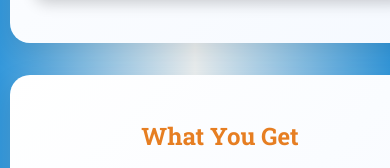
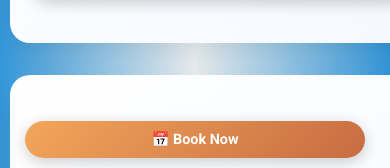
Before and after one commit to EtienRousseau/EtienRousseau.github.io, a plain HTML site: page index.html in a window 390 px wide. Shown: the part 676-844 px from the top of the page. Drawn offline with Linux system fonts and the light colour scheme.

Commit message:
Update index.html

```diff
--- a/index.html
+++ b/index.html
@@ -285,51 +285,29 @@ background-image: url('https://raw.githubusercontent.com/EtienRousseau/EtienRous
 
     @media (max-width: 768px) {
       #theme-toggle {
+        top: 10px;
+        right: 10px;
         padding: 6px 12px;
         font-size: 0.9em;
       }
+
+      .floating-cta {
+        position: fixed;
+        bottom: 20px;
+        left: 50%;
+        transform: translateX(-50%);
+        width: calc(100% - 40px);
+        max-width: 300px;
+        text-align: center;
+        justify-content: center;
+        padding: 12px 20px;
+        font-size: 1em;
       }
 
-    /* Add fun animations */
-    @keyframes float {
-        0% { transform: translateY(0px); }
-        50% { transform: translateY(-10px); }
-        100% { transform: translateY(0px); }
+      .floating-cta:hover {
+        transform: translateX(-50%) translateY(-2px);
       }
 
-    @keyframes pulse {
-        0% { transform: scale(1); }
-        50% { transform: scale(1.05); }
-        100% { transform: scale(1); }
-    }
-
-    /* Add highlight effect for What You Get section */
-    .highlight {
-        color: #e67e22;
-        font-weight: bold;
-        position: relative;
-        z-index: 1;
-    }
-
-    .highlight::after {
-        content: '';
-        position: absolute;
-        bottom: -2px;
-        left: 0;
-        width: 100%;
-        height: 4px;
-        background: linear-gradient(90deg, #f1c40f, #f39c12);
-        z-index: -1;
-        transform: scaleX(0);
-        transition: transform 0.3s ease;
-    }
-
-    li:hover .highlight::after {
-        transform: scaleX(1);
-    }
-
-    /* Mobile responsive styles */
-    @media (max-width: 768px) {
       body {
         padding: 10px;
       }
@@ -401,12 +379,6 @@ background-image: url('https://raw.githubusercontent.com/EtienRousseau/EtienRous
         height: 300px;
       }
 
-        #theme-toggle {
-            top: 10px;
-            right: 10px;
-            font-size: 0.9em;
-        }
-
       ul {
         padding-left: 20px;
         text-align: left;
@@ -417,7 +389,45 @@ background-image: url('https://raw.githubusercontent.com/EtienRousseau/EtienRous
       }
     }
 
-    /* Small phone adjustments */
+    /* Add fun animations */
+    @keyframes float {
+        0% { transform: translateY(0px); }
+        50% { transform: translateY(-10px); }
+        100% { transform: translateY(0px); }
+    }
+
+    @keyframes pulse {
+        0% { transform: scale(1); }
+        50% { transform: scale(1.05); }
+        100% { transform: scale(1); }
+    }
+
+    /* Add highlight effect for What You Get section */
+    .highlight {
+        color: #e67e22;
+        font-weight: bold;
+        position: relative;
+        z-index: 1;
+    }
+
+    .highlight::after {
+        content: '';
+        position: absolute;
+        bottom: -2px;
+        left: 0;
+        width: 100%;
+        height: 4px;
+        background: linear-gradient(90deg, #f1c40f, #f39c12);
+        z-index: -1;
+        transform: scaleX(0);
+        transition: transform 0.3s ease;
+    }
+
+    li:hover .highlight::after {
+        transform: scaleX(1);
+    }
+
+    /* Mobile responsive styles */
     @media (max-width: 380px) {
         h1 {
             font-size: 1.6em;
@@ -434,6 +444,42 @@ background-image: url('https://raw.githubusercontent.com/EtienRousseau/EtienRous
 
         iframe {
             height: 250px;
+        }
+    }
+
+    .floating-cta {
+        position: fixed;
+        bottom: 20px;
+        right: 20px;
+        background: linear-gradient(135deg, #F2A65A, #C76C42);
+        color: white;
+        padding: 12px 24px;
+        border-radius: 50px;
+        text-decoration: none;
+        font-weight: bold;
+        box-shadow: 0 4px 15px rgba(0, 0, 0, 0.2);
+        z-index: 1000;
+        transition: all 0.3s ease;
+        display: flex;
+        align-items: center;
+        gap: 8px;
+    }
+
+    .floating-cta:hover {
+        transform: translateY(-2px);
+        box-shadow: 0 6px 20px rgba(0, 0, 0, 0.3);
+    }
+
+    body.dark .floating-cta {
+        background: linear-gradient(135deg, #4E7461, #79A9D1);
+    }
+
+    @media (max-width: 768px) {
+        .floating-cta {
+            bottom: 10px;
+            right: 10px;
+            padding: 10px 20px;
+            font-size: 0.9em;
         }
     }
   </style>
@@ -470,6 +516,8 @@ background-image: url('https://raw.githubusercontent.com/EtienRousseau/EtienRous
       <h2>Free Bonus</h2>
       <p><strong>🎮 Start Playing Now!</strong></p>
       <a href="https://quebecfrench.ca/FlashCard/" target="_blank">Try Our Interactive Flashcard Game →</a>
+      <p><strong>🤖 Chat with GLOT</strong></p>
+      <a href="https://quebecfrench.ca/Glot/" target="_blank">Practice with Our AI Language Assistant →</a>
       <p><strong>📺 Learn On YouTube</strong></p>
       <a href="https://www.youtube.com/@QuebecFrench" target="_blank">Watch Free Video Lessons →</a>
     </div>
@@ -513,6 +561,10 @@ background-image: url('https://raw.githubusercontent.com/EtienRousseau/EtienRous
     </div>
   </div>
 
+  <a href="https://calendly.com/etienr/quebec-french-with-etien-clone?back=1&month=2025-04" class="floating-cta" target="_blank">
+    📅 Book Now
+  </a>
+
   <script>
     function toggleTheme() {
       document.body.classList.toggle('dark');
```
Lines whose indentation alone changed are shown as unchanged.
